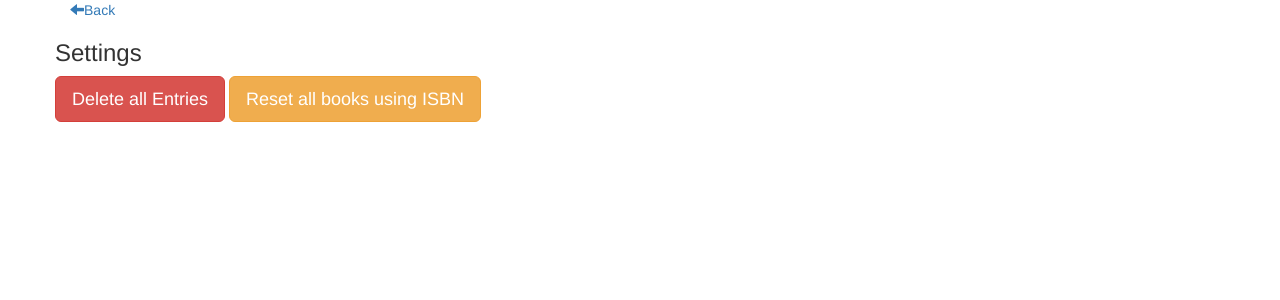
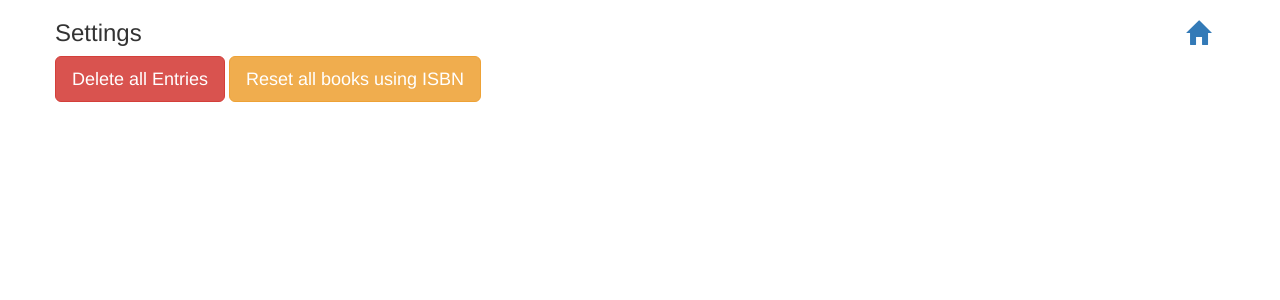
Before and after one commit to Bjubes/Library, a PHP site: page /settings.php in a window 1280 px wide. Shown: the top 300 px of the page. Run offline with PHP 8.4, Linux system fonts and the light colour scheme; some libraries are stand-ins or nearby versions.

Commit message:
add settings icon and change back button to index

```diff
--- a/index.php
+++ b/index.php
@@ -14,7 +14,8 @@
     <div class="container">
     		<div class="row">
 
-                <h3>Library</h3>
+                <h3>Library                     <a href="settings.php"><span class="glyphicon glyphicon-cog pull-right"></span></a>
+</h3>
 
                  <?php //error and info messages
                     if (!empty($_SESSION['errorMessage'])) {
--- a/settings.php
+++ b/settings.php
@@ -8,7 +8,7 @@
 </head>
 <body>
     <div class="container">
-        <a href="index.php"><span class="glyphicon glyphicon-arrow-left" aria-hidden="true"></span>Back</a>
+        <h3 class="pull-right"><a href="index.php"><span class="glyphicon glyphicon-home" aria-hidden="true"></span></a></h3>
     		<div class="row">
 
                 <h3>Settings</h3>
```
